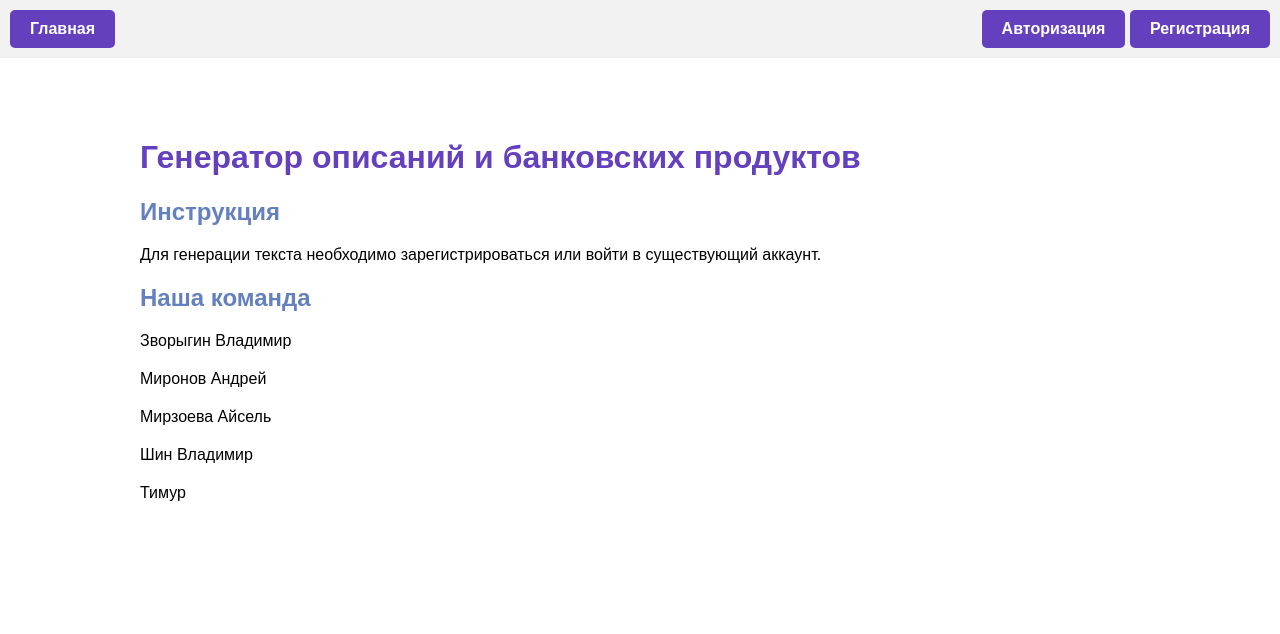
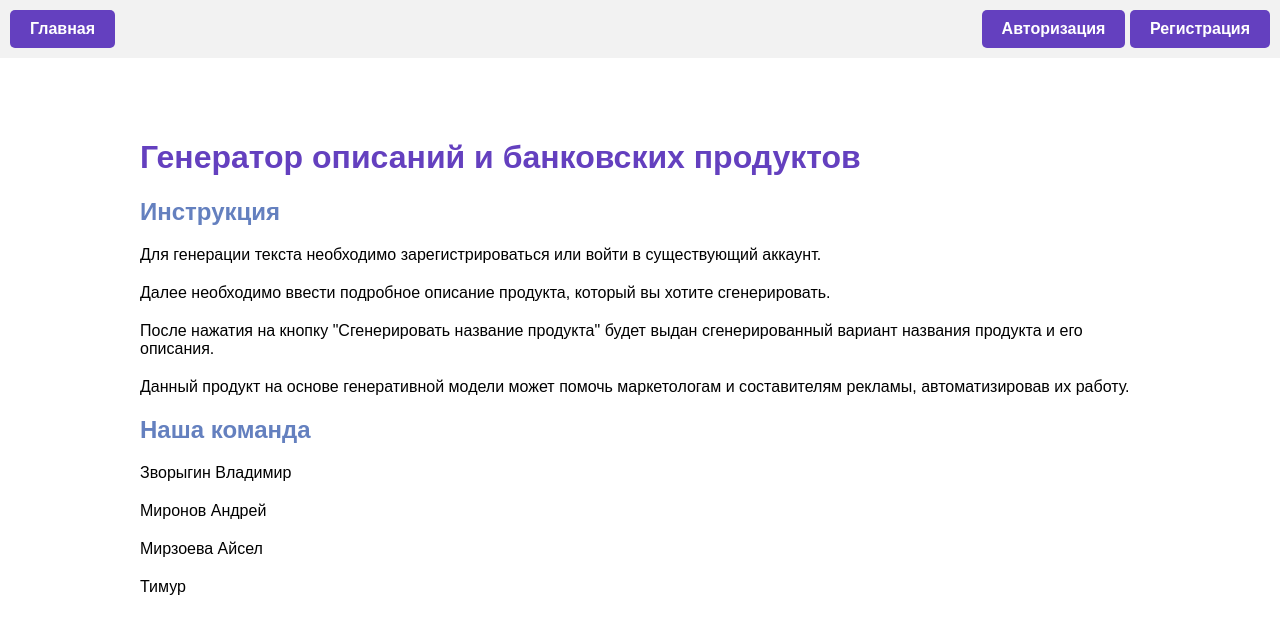
Before and after one commit to WocherZ/marketing-service-uralsib-hack, a Django app: page / in a window 1280 px wide. Shown: the top 634 px of the page. Run offline with Django 4.2, Linux system fonts and the light colour scheme.

Commit message:
Убрал Шин, добавил разделение на девелопера и других

```diff
--- a/application/application/settings.py
+++ b/application/application/settings.py
@@ -80,7 +80,7 @@ DATABASES = {
         'NAME': 'postgres', # Имя базы данных
         'USER': 'postgres', # Имя пользователя
         'PASSWORD': 'postgres', # Пароль пользователя
-        'HOST': 'pgdb', # Наименование контейнера для базы данных в Docker Compose
+        'HOST': '', # Наименование контейнера для базы данных в Docker Compose
         'PORT': '5432',  # Порт базы данных
     }
 }
--- a/application/templates/home.html
+++ b/application/templates/home.html
@@ -77,12 +77,15 @@
 
     <h2>Инструкция</h2>
     <p>Для генерации текста необходимо зарегистрироваться или войти в существующий аккаунт.</p>
+    <p>Далее необходимо ввести подробное описание продукта, который вы хотите сгенерировать.</p>
+    <p>После нажатия на кнопку "Сгенерировать название продукта" будет выдан
+      сгенерированный вариант названия продукта и его описания.</p>
+    <p>Данный продукт на основе генеративной модели может помочь маркетологам и составителям рекламы, автоматизировав их работу.</p>
 
     <h2>Наша команда</h2>
     <p>Зворыгин Владимир</p>
     <p>Миронов Андрей</p>
-    <p>Мирзоева Айсель</p>
-    <p>Шин Владимир</p>
+    <p>Мирзоева Айсел</p>
     <p>Тимур</p>
   </div>
 </body>
--- a/application/templates/personal_page.html
+++ b/application/templates/personal_page.html
@@ -95,9 +95,15 @@
 
   <div class="container">
     <h1>Личный кабинет</h1>
+
+    {% if request.session.group == 'DEVELOPER' %}
     <div id="chatWindow">
+      {% for %}
       <div id="chatHistory"></div>   <-- здесь история выводится -->
+      {% endfor %}
     </div>
+    {% else %}
+    {% endif %}
     <form method="POST">
       {{ form.product_description }}
       <div class="submit-container">
```
